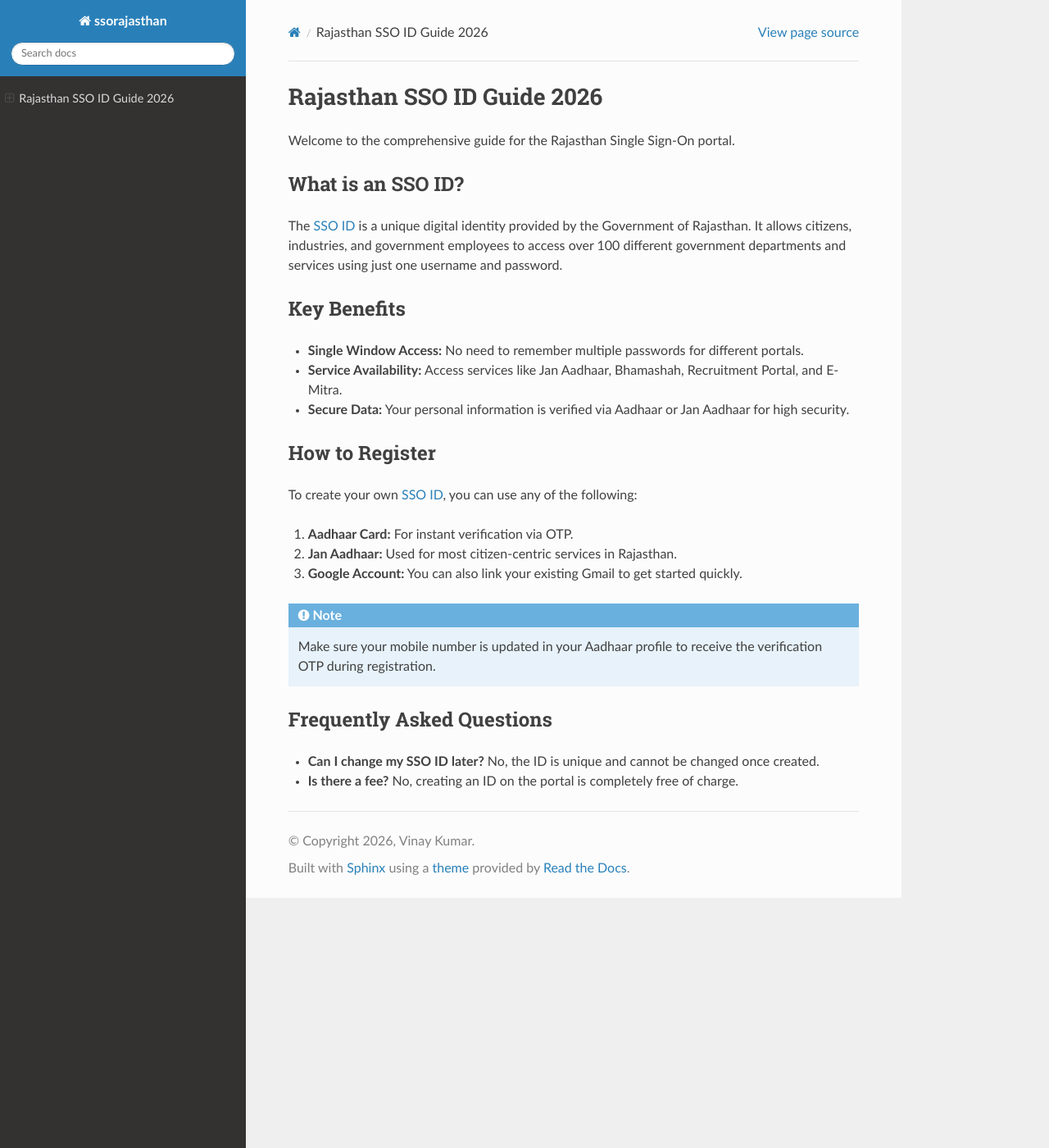
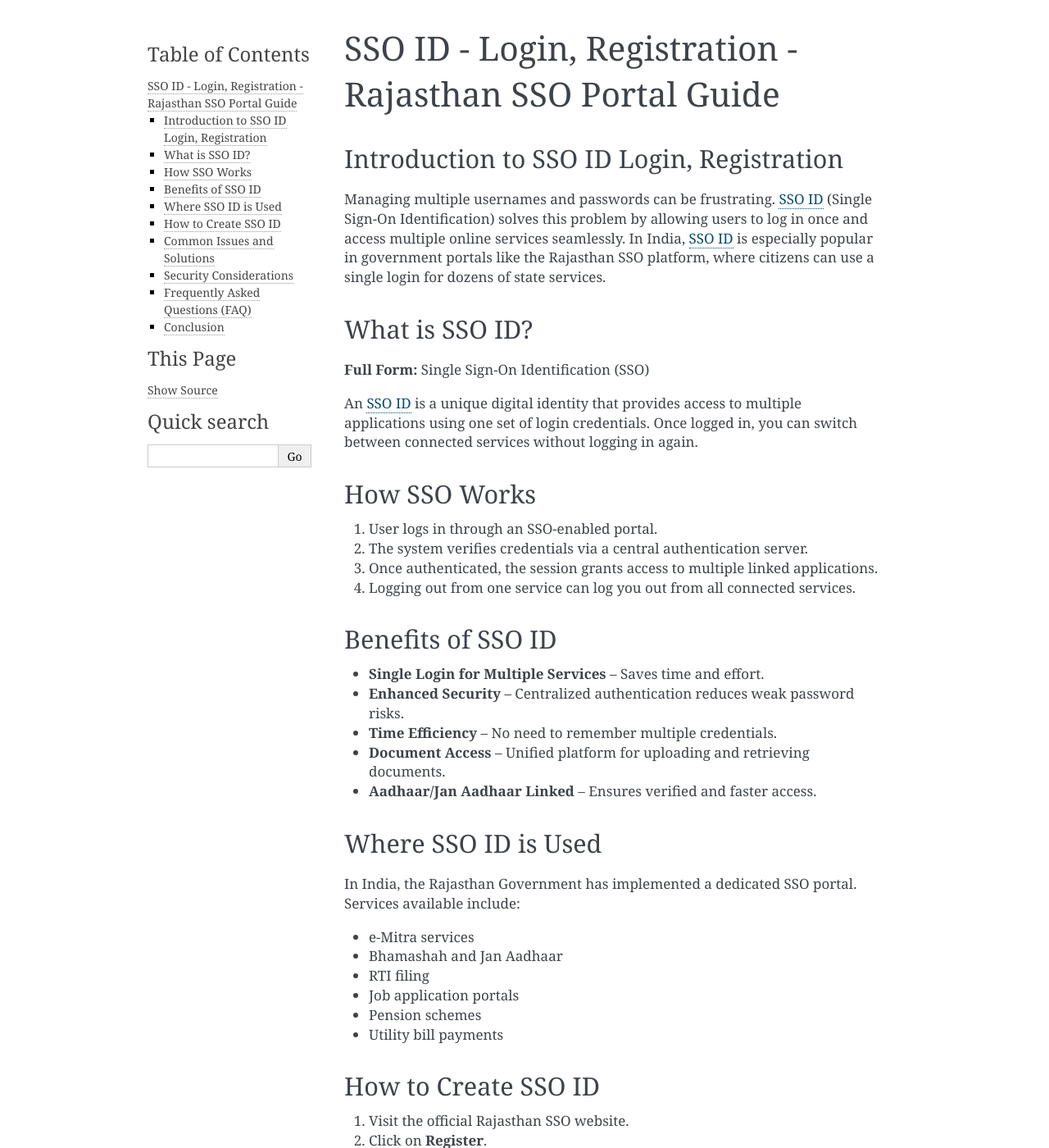
Before and after one commit to parivahan-sewa/ssorajasthan, a Sphinx documentation site: the page built from docs/index.rst, in a window 1280 px wide and 1400 px high. Shown: the whole window at 82% size. Built offline with Sphinx 7.4.7, drawn with Linux system fonts in a browser that asks for light colours; some of the changed text lies outside the part shown.

Commit message:
Update documentation configuration and enhance index.rst with detailed SSO ID information

```diff
--- a/docs/conf.py
+++ b/docs/conf.py
@@ -24,5 +24,5 @@
 # -- Options for HTML output -------------------------------------------------
 # https://www.sphinx-doc.org/en/master/usage/configuration.html#options-for-html-output
 
-html_theme = 'sphinx_rtd_theme'
+html_theme = 'alabaster'
 html_static_path = ['_static']
--- a/docs/index.rst
+++ b/docs/index.rst
@@ -3,37 +3,104 @@
    You can adapt this file completely to your liking, but it should at least
    contain the root `toctree` directive.
 
-=========================================
-Rajasthan SSO ID Guide 2026
-=========================================
+.. meta::
+   :description: Learn SSO ID meaning, benefits, and step-by-step registration process to access multiple government services with one secure login.
+   :keywords: SSO ID, Single Sign-On, Rajasthan SSO, SSO login, SSO registration, SSO benefits, SSO India, SSO portal
 
-Welcome to the comprehensive guide for the Rajasthan Single Sign-On portal.
+=======================================================
+SSO ID - Login, Registration - Rajasthan SSO Portal Guide
+=======================================================
 
-What is an SSO ID?
+Introduction to SSO ID Login, Registration
+------------------------------------------
+Managing multiple usernames and passwords can be frustrating. `SSO ID <https://ssoidrajasthan.app>`_ (Single Sign-On Identification) solves this problem by allowing users to log in once and access multiple online services seamlessly. In India, `SSO ID <https://ssoidrajasthan.app>`_ is especially popular in government portals like the Rajasthan SSO platform, where citizens can use a single login for dozens of state services.
+
+What is SSO ID?
+---------------
+**Full Form:** Single Sign-On Identification (SSO)
+
+An `SSO ID <https://ssoidrajasthan.app>`_ is a unique digital identity that provides access to multiple applications using one set of login credentials. Once logged in, you can switch between connected services without logging in again.
+
+How SSO Works
+-------------
+1. User logs in through an SSO-enabled portal.
+2. The system verifies credentials via a central authentication server.
+3. Once authenticated, the session grants access to multiple linked applications.
+4. Logging out from one service can log you out from all connected services.
+
+Benefits of SSO ID
 ------------------
-The `SSO ID <https://ssoidrajasthan.app>`_ is a unique digital identity provided by the Government of Rajasthan. It allows citizens, industries, and government employees to access over 100 different government departments and services using just one username and password.
+* **Single Login for Multiple Services** – Saves time and effort.
+* **Enhanced Security** – Centralized authentication reduces weak password risks.
+* **Time Efficiency** – No need to remember multiple credentials.
+* **Document Access** – Unified platform for uploading and retrieving documents.
+* **Aadhaar/Jan Aadhaar Linked** – Ensures verified and faster access.
 
-Key Benefits
-------------
-* **Single Window Access:** No need to remember multiple passwords for different portals.
-* **Service Availability:** Access services like Jan Aadhaar, Bhamashah, Recruitment Portal, and E-Mitra.
-* **Secure Data:** Your personal information is verified via Aadhaar or Jan Aadhaar for high security.
+Where SSO ID is Used
+--------------------
+In India, the Rajasthan Government has implemented a dedicated SSO portal. Services available include:
 
-How to Register
----------------
-To create your own `SSO ID <https://ssoidrajasthan.app>`_, you can use any of the following:
+* e-Mitra services
+* Bhamashah and Jan Aadhaar
+* RTI filing
+* Job application portals
+* Pension schemes
+* Utility bill payments
 
-1. **Aadhaar Card:** For instant verification via OTP.
-2. **Jan Aadhaar:** Used for most citizen-centric services in Rajasthan.
-3. **Google Account:** You can also link your existing Gmail to get started quickly.
+How to Create SSO ID
+--------------------
+1. Visit the official Rajasthan SSO website.
+2. Click on **Register**.
+3. Choose a category: Citizen, Udhyog, or Government Employee.
+4. Verify using Aadhaar, Jan Aadhaar, or Bhamashah ID.
+5. Create a password and save your login details.
 
-.. note::
-   Make sure your mobile number is updated in your Aadhaar profile to receive the verification OTP during registration.
+Common Issues and Solutions
+---------------------------
+* **Forgot Password** – Use the “Forgot Password” link and verify via OTP.
+* **Account Locked** – Wait 24 hours or contact support.
+* **OTP Not Received** – Check network, spam folder, or request again.
 
-Frequently Asked Questions
---------------------------
-* **Can I change my SSO ID later?** No, the ID is unique and cannot be changed once created.
-* **Is there a fee?** No, creating an ID on the portal is completely free of charge.
+Security Considerations
+-----------------------
+SSO is secure when implemented with:
+* Strong encryption
+* Multi-factor authentication
+* Regular password updates
+
+Frequently Asked Questions (FAQ)
+--------------------------------
+**Q1: What is the full form of SSO ID?**
+A: `SSO ID <https://ssoidrajasthan.app>`_ stands for Single Sign-On Identification.
+
+**Q2: How can I register for an SSO ID?**
+A: Visit the Rajasthan SSO website, click “Register,” select your category, verify using Aadhaar or Jan Aadhaar, and set your password.
+
+**Q3: What services can I access with SSO ID?**
+A: You can access e-Mitra, RTI, job portals, pension schemes, bill payments, and more through one login.
+
+Conclusion
+----------
+The `SSO ID <https://ssoidrajasthan.app>`_ system simplifies digital access by providing a secure, centralized login method. Whether you are a citizen, a business, or a government employee, `SSO ID <https://ssoidrajasthan.app>`_ saves time, improves security, and enhances convenience.
+
+.. raw:: html
+
+   <script type="application/ld+json">
+   {
+     "@context": "https://schema.org",
+     "@type": "FAQPage",
+     "mainEntity": [
+       {
+         "@type": "Question",
+         "name": "What is the full form of SSO ID?",
+         "acceptedAnswer": {
+           "@type": "Answer",
+           "text": "SSO ID stands for Single Sign-On Identification, allowing access to multiple services with one secure login."
+         }
+       }
+     ]
+   }
+   </script>
 
 
 .. toctree::
```
